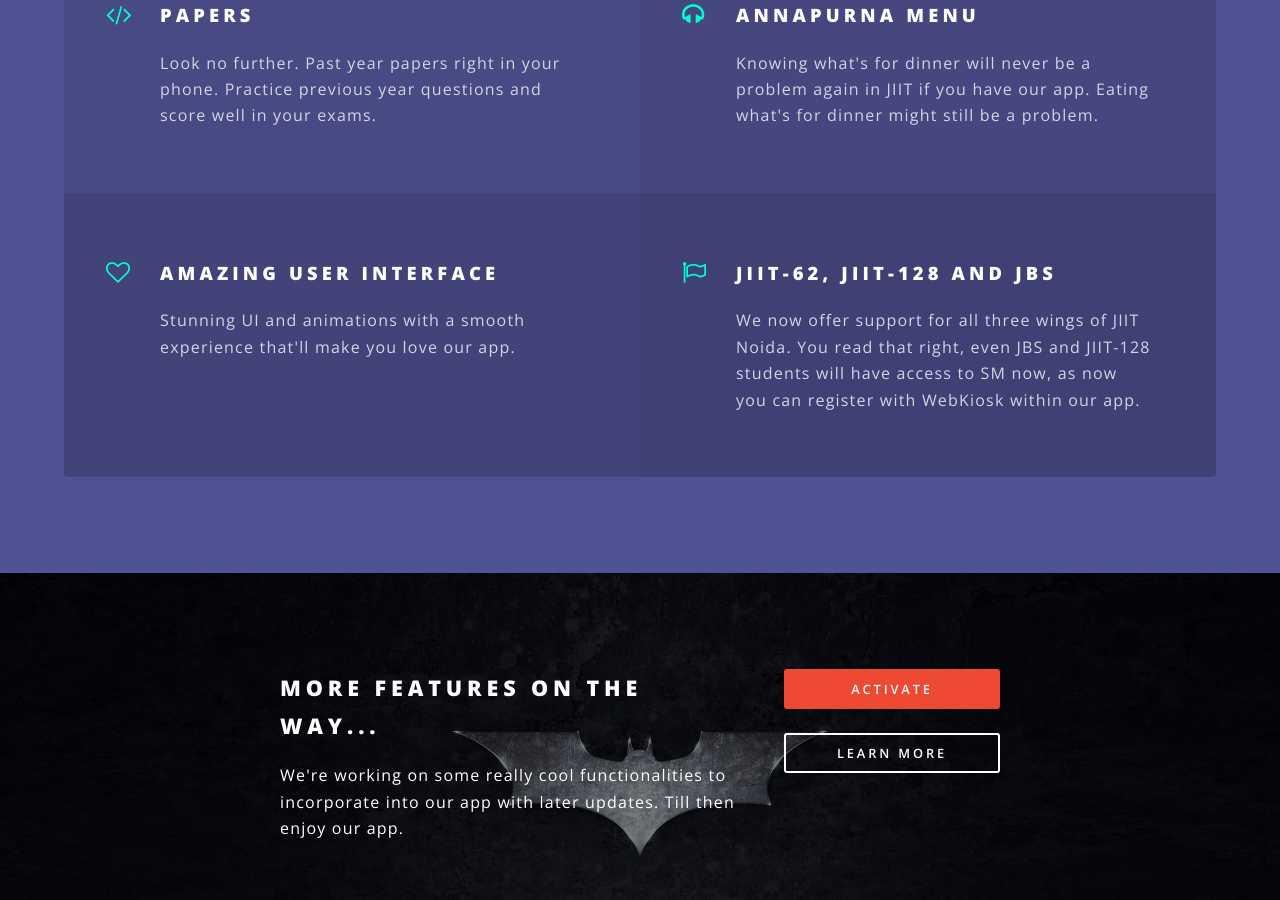
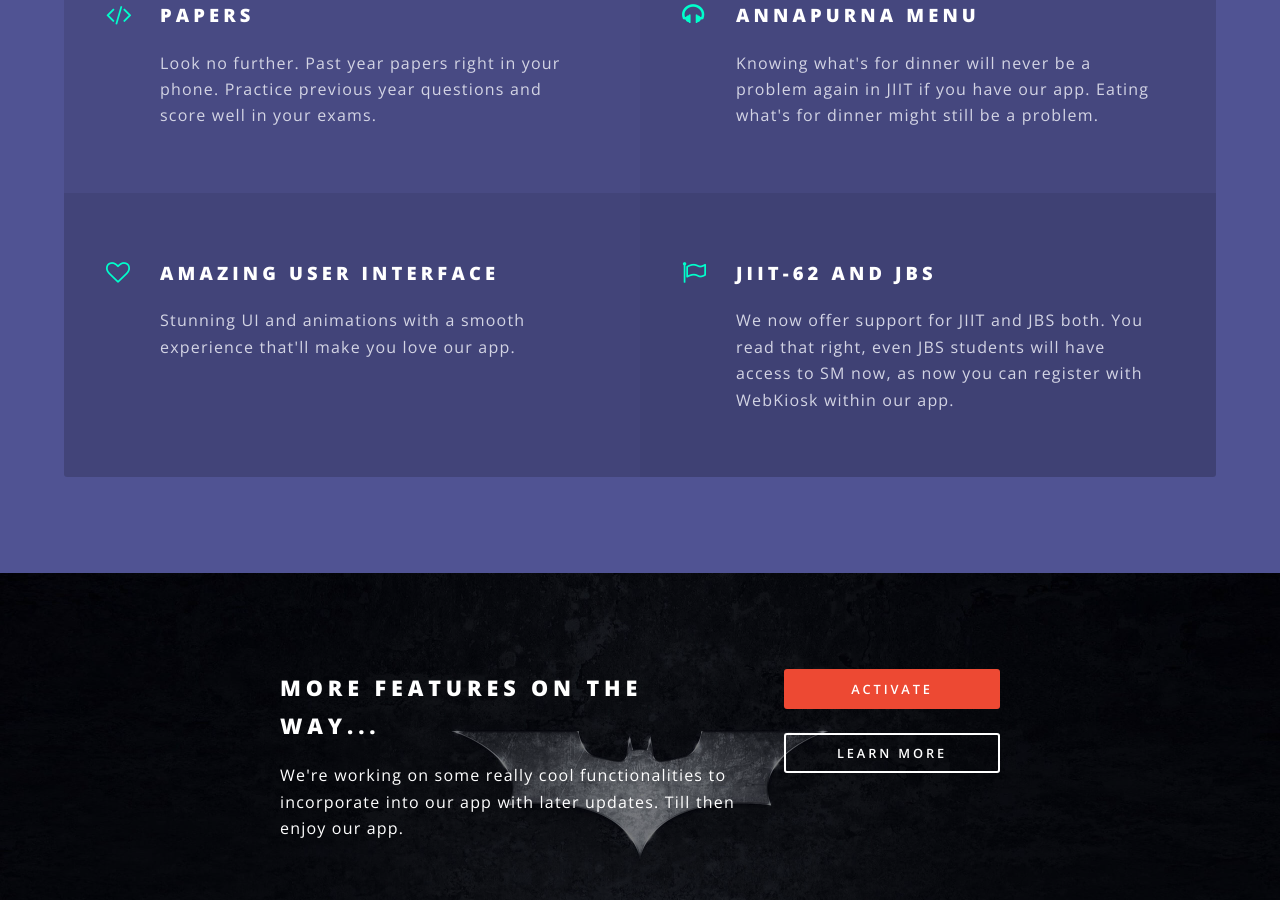
Before and after one commit to sarthakkapoor21/jiitsimplified-app, a Jekyll site: the page built from index.html, in a window 1280 px wide and 900 px high, scrolled down 3255 px. Built offline with Jekyll 4.4.1, drawn with Linux system fonts in a browser that asks for light colours.

Commit message:
Update index.html

```diff
--- a/index.html
+++ b/index.html
@@ -88,8 +88,8 @@ layout: landing
 									<p>Stunning UI and animations with a smooth experience that'll make you love our app.</p>
 								</li>
 								<li class="icon fa-flag-o">
-									<h3>JIIT-62, JIIT-128 and JBS</h3>
-									<p>We now offer support for all three wings of JIIT Noida. You read that right, even JBS and JIIT-128 students will have access to SM now, as now you can register with WebKiosk within our app.</p>
+									<h3>JIIT-62 and JBS</h3>
+									<p>We now offer support for JIIT and JBS both. You read that right, even JBS students will have access to SM now, as now you can register with WebKiosk within our app.</p>
 								</li>
 							</ul>
 						</div>
```
